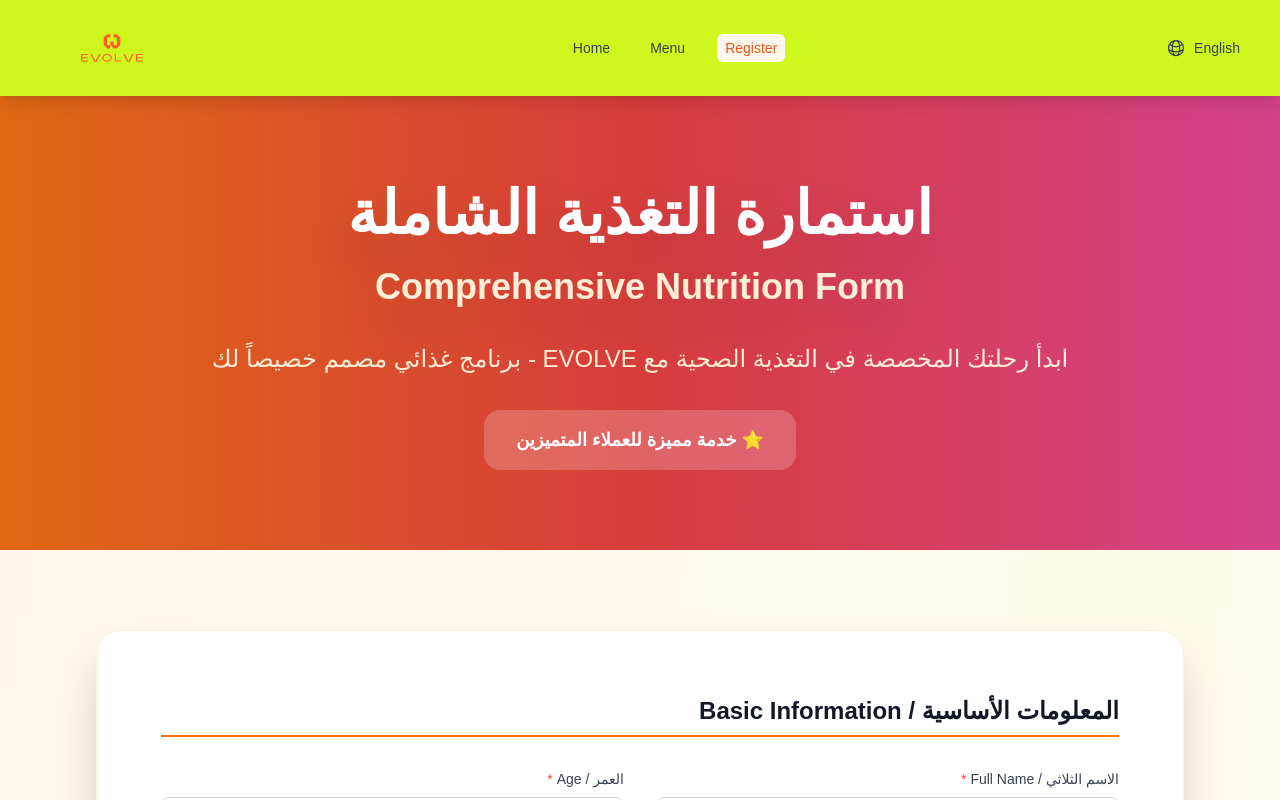
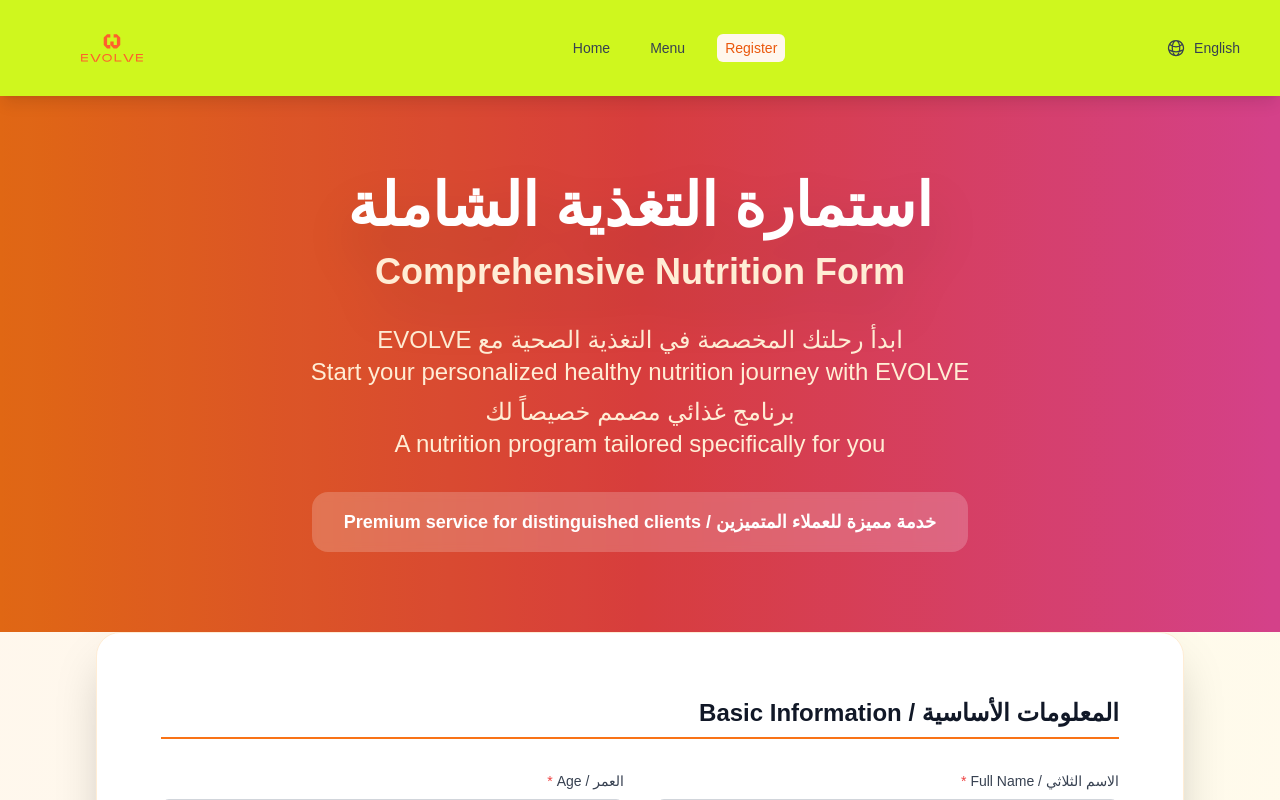
Before and after one commit to scob337/new-evolve, a React (Vite) app: page /register in a window 1280 px wide. Shown: the top 800 px of the page. Built offline with nearby package versions, Linux system fonts and the light colour scheme.

Commit message:
finish the forms

```diff
--- a/src/pages/Home.jsx
+++ b/src/pages/Home.jsx
@@ -36,22 +36,48 @@ const Home = () => {
     setIsSubmitting(true);
     setSubmitMessage('');
 
+    // التحقق من صحة البيانات
+    const errors = {};
+    if (!contactForm.name.trim()) {
+      errors.name = 'الاسم مطلوب';
+    }
+    if (!contactForm.email.trim()) {
+      errors.email = 'البريد الإلكتروني مطلوب';
+    } else if (!/^[^\s@]+@[^\s@]+\.[^\s@]+$/.test(contactForm.email)) {
+      errors.email = 'يرجى إدخال بريد إلكتروني صحيح';
+    }
+    if (!contactForm.phone.trim()) {
+      errors.phone = 'رقم الهاتف مطلوب';
+    }
+    if (!contactForm.message.trim()) {
+      errors.message = 'الرسالة مطلوبة';
+    }
+
+    if (Object.keys(errors).length > 0) {
+      setSubmitMessage('يرجى ملء جميع الحقول المطلوبة بشكل صحيح.');
+      setIsSubmitting(false);
+      return;
+    }
+
     try {
-      const response = await fetch('https://evolvetheapp.com/api/contact', {
-        method: 'POST',
+      const response = await fetch("https://formsubmit.co/ajax/f.alamoudi@evolvetheapp.com", {
+        method: "POST",
         headers: {
           'Content-Type': 'application/json',
+          'Accept': 'application/json'
         },
         body: JSON.stringify({
           ...contactForm,
-          subject: 'رسالة من الصفحة الرئيسية'
-        }),
+          _subject: "رسالة جديدة من موقع EVOLVE - الصفحة الرئيسية",
+          _template: "table",
+          _captcha: "false"
+        })
       });
 
       const data = await response.json();
 
       if (response.ok) {
-        setSubmitMessage('تم إرسال رسالتك بنجاح! سنتواصل معك قريباً.');
+        setSubmitMessage('تم إرسال رسالتك بنجاح! شكراً لتواصلك معنا، سنرد عليك في أقرب وقت ممكن.');
         setContactForm({
           name: '',
           email: '',
@@ -63,7 +89,7 @@ const Home = () => {
       }
     } catch (error) {
       console.error('Contact form error:', error);
-      setSubmitMessage('حدث خطأ أثناء إرسال رسالتك. يرجى المحاولة مرة أخرى.');
+      setSubmitMessage('حدث خطأ أثناء إرسال رسالتك. يرجى المحاولة مرة أخرى أو التواصل معنا مباشرة.');
     } finally {
       setIsSubmitting(false);
     }
--- a/src/pages/Register.jsx
+++ b/src/pages/Register.jsx
@@ -274,27 +274,37 @@ const Register = () => {
 <section className="py-20 bg-gradient-to-r from-orange-500 via-red-500 to-pink-500 relative overflow-hidden">
   <div className="absolute inset-0 bg-black opacity-10"></div>
   <div className="relative max-w-6xl mx-auto px-4 sm:px-6 lg:px-8">
-          <div className="text-center text-white">
-            <h1 className="text-6xl font-bold mb-8 drop-shadow-2xl leading-tight">
-              استمارة التغذية الشاملة
-              <span className="block text-4xl mt-4 text-orange-100">
-                Comprehensive Nutrition Form
-              </span>
+    <div className="text-center text-white space-y-8">
+
+      <h1 className="text-5xl sm:text-6xl font-bold drop-shadow-2xl leading-tight">
+        <div className="flex flex-col  justify-center items-center gap-4">
+          <span>استمارة التغذية الشاملة</span>
+          <span className="text-3xl sm:text-4xl text-orange-100">Comprehensive Nutrition Form</span>
+        </div>
       </h1>
-            <p className="text-2xl text-orange-100 leading-relaxed max-w-4xl mx-auto">
-              ابدأ رحلتك المخصصة في التغذية الصحية مع EVOLVE - برنامج غذائي مصمم خصيصاً لك
+
+      <p className="text-xl sm:text-2xl text-orange-100 leading-relaxed max-w-4xl mx-auto">
+        <span className="block">ابدأ رحلتك المخصصة في التغذية الصحية مع EVOLVE</span>
+        <span className="block">Start your personalized healthy nutrition journey with EVOLVE</span>
+        <span className="block mt-2">برنامج غذائي مصمم خصيصاً لك</span>
+        <span className="block">A nutrition program tailored specifically for you</span>
       </p>
+
       <div className="mt-8 flex justify-center">
         <div className="bg-white bg-opacity-20 rounded-2xl px-8 py-4 backdrop-blur-sm">
-                <p className="text-lg font-semibold">⭐ خدمة مميزة للعملاء المتميزين</p>
+          <p className="text-lg font-semibold">
+            خدمة مميزة للعملاء المتميزين / Premium service for distinguished clients
+          </p>
         </div>
       </div>
+
     </div>
   </div>
 </section>
 
+
       {/* Registration Form */}
-      <section className="py-20">
+      <section >
         <div className="max-w-6xl mx-auto px-4 sm:px-6 lg:px-8">
           <div className="bg-white rounded-3xl shadow-2xl overflow-hidden border border-orange-100">
             <div className="p-8 md:p-16">
```
Lines whose indentation alone changed are shown as unchanged.
